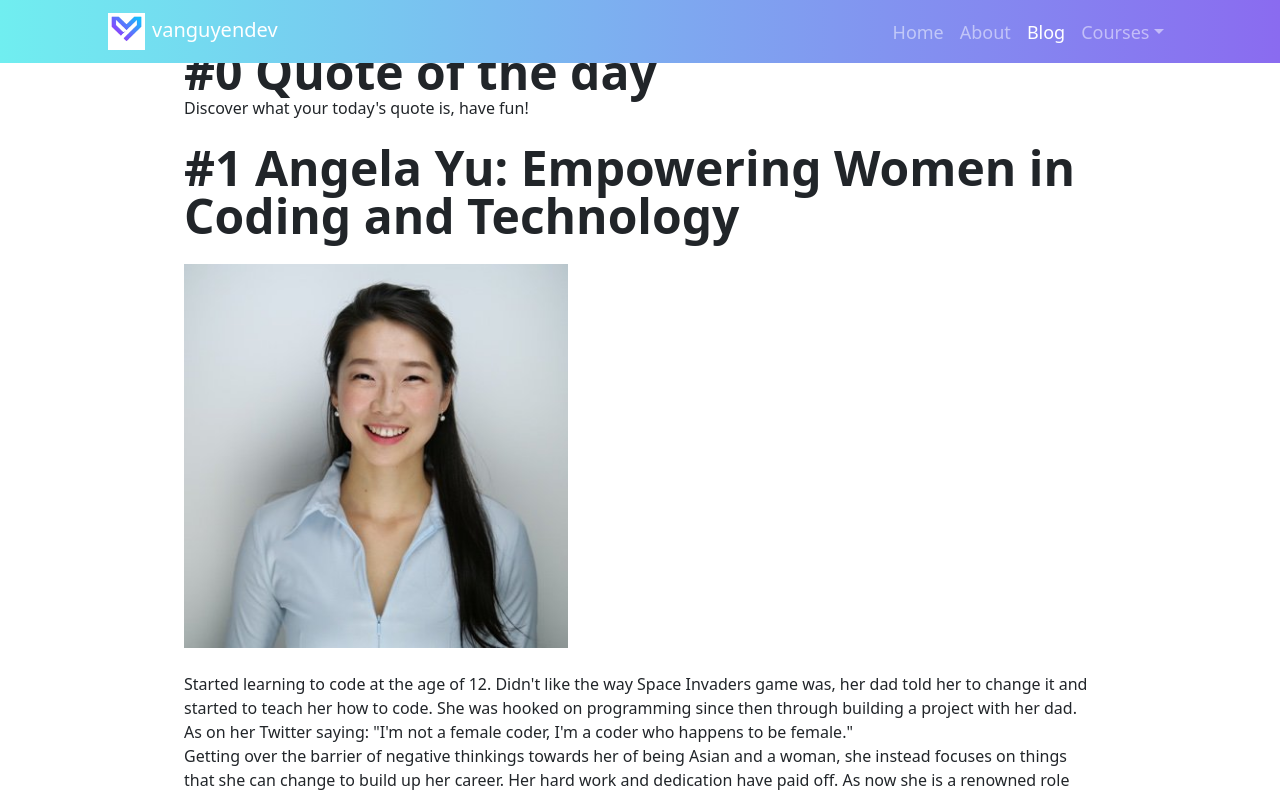
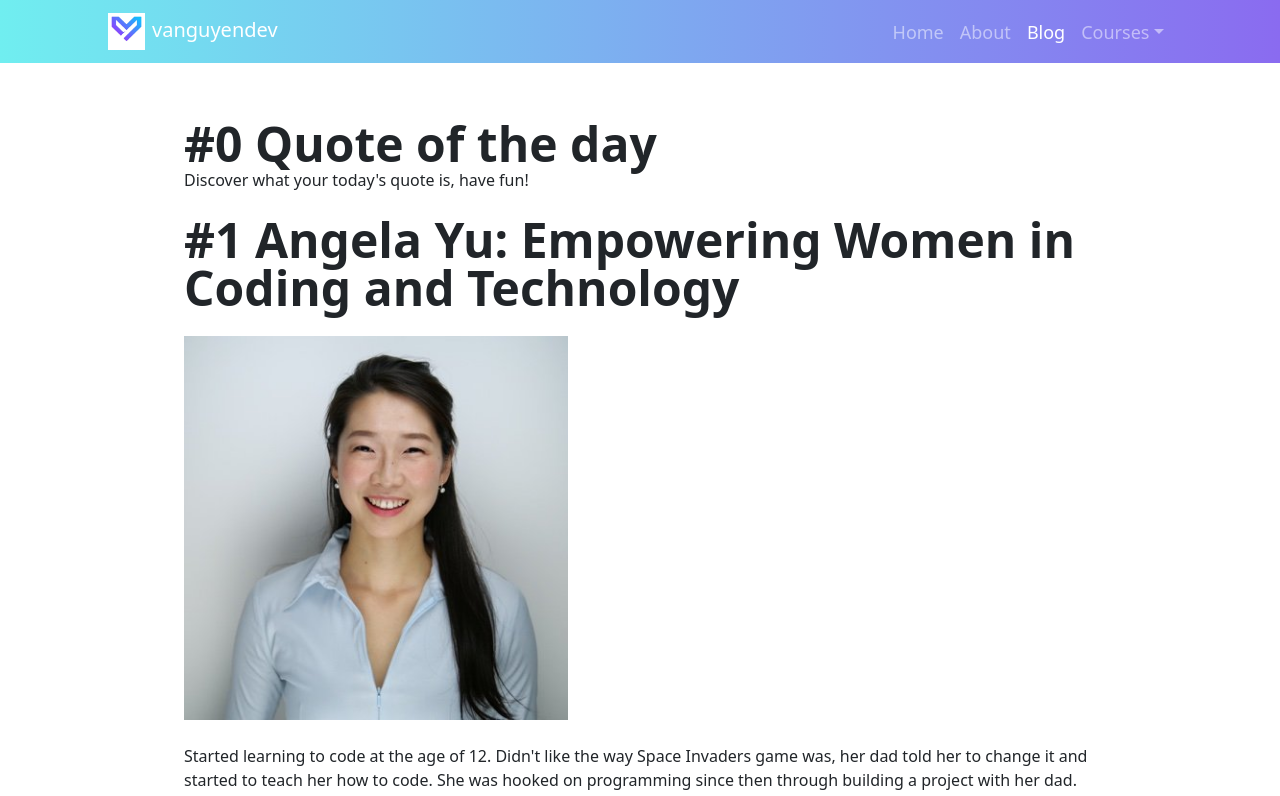
Before and after one commit to vanguyen333/mysiteO, a React (Vite) app: page /blog in a window 1280 px wide. Shown: the top 796 px of the page. Built offline with nearby package versions, Linux system fonts and the light colour scheme.

Commit message:
edit padding header homepage

```diff
--- a/src/components/Header.jsx
+++ b/src/components/Header.jsx
@@ -49,7 +49,7 @@ const Header = () => {
         </Container>
       </Navbar> */}
       {/* d6f4f8 */}
-      <div className="homecl">
+      <div className="homecl pt-20">
         <h1 className=" h1headercl font-serif ui-serif font-semibold text-center hover:system-ui text-[#d6f4f8] text-6xl ">
           Looking for a developer?
         </h1>
@@ -57,7 +57,7 @@ const Header = () => {
           I am a full stack developer. I develop applications, software and web
           applications.
         </h2>
-        <img className="waterhd w-full" src="/imgs/Water.png" alt="water" />
+        <img className="waterhd w-full " src="/imgs/Water.png" alt="water" />
       </div>
     </div>
   );
--- a/src/pages/Blog.jsx
+++ b/src/pages/Blog.jsx
@@ -5,7 +5,7 @@ const Blog = () => {
   return (
     <div className="md:flex-row">
       <div className="md:w-3/4 mx-auto px-4 py-6">
-        <h1 className="text-5xl font-bold pt-4">#0 Quote of the day</h1>
+        <h1 className="text-5xl font-bold pt-24">#0 Quote of the day</h1>
         <p>Discover what your today's quote is, have fun!</p>
         <h1 className="text-5xl font-bold pt-4">
           #1 Angela Yu: Empowering Women in Coding and Technology
--- a/src/pages/Home.css
+++ b/src/pages/Home.css
@@ -1,6 +1,6 @@
 .homecl {
   width: full;
-  height: 430px;
+  height: 500px;
 }
 
 /* Education */
```
